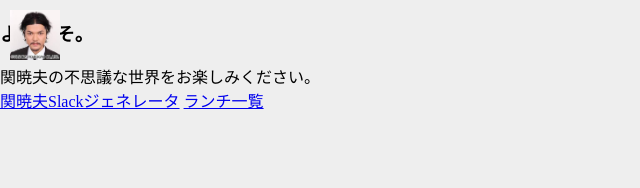
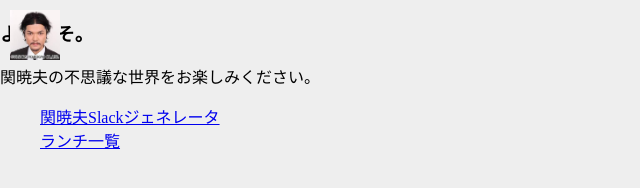
Before and after one commit to sekiakio/sekiakio.github.io, a plain HTML site: page index.html in a window 1280 px wide. Shown: the top 188 px of the page, without its empty margins (0-640 px from the left). Drawn offline with nearby package versions, Linux system fonts and the light colour scheme; a web font is replaced by a local one.

Commit message:
リンクをol

```diff
--- a/index.html
+++ b/index.html
@@ -21,11 +21,16 @@
     <h3>ようこそ。</h3>
     関暁夫の不思議な世界をお楽しみください。
     <div>
-      <a href='./slack-sample.html'>関暁夫Slackジェネレータ</a>
-      <a href='./lunch.html'>ランチ一覧</a>
+      <ol>
+        <ul>
+          <a href="./slack-sample.html">関暁夫Slackジェネレータ</a>
+        </ul>
+        <ul>
+          <a href="./lunch.html">ランチ一覧</a>
+        </ul>
+      </ol>
     </div>
-    <div class='kurukuru'>
-    </div>
+    <div class="kurukuru"></div>
     <div class="cursor"></div>
     <div class="follower"></div>
     <script src="./js/main.js"></script>
```
